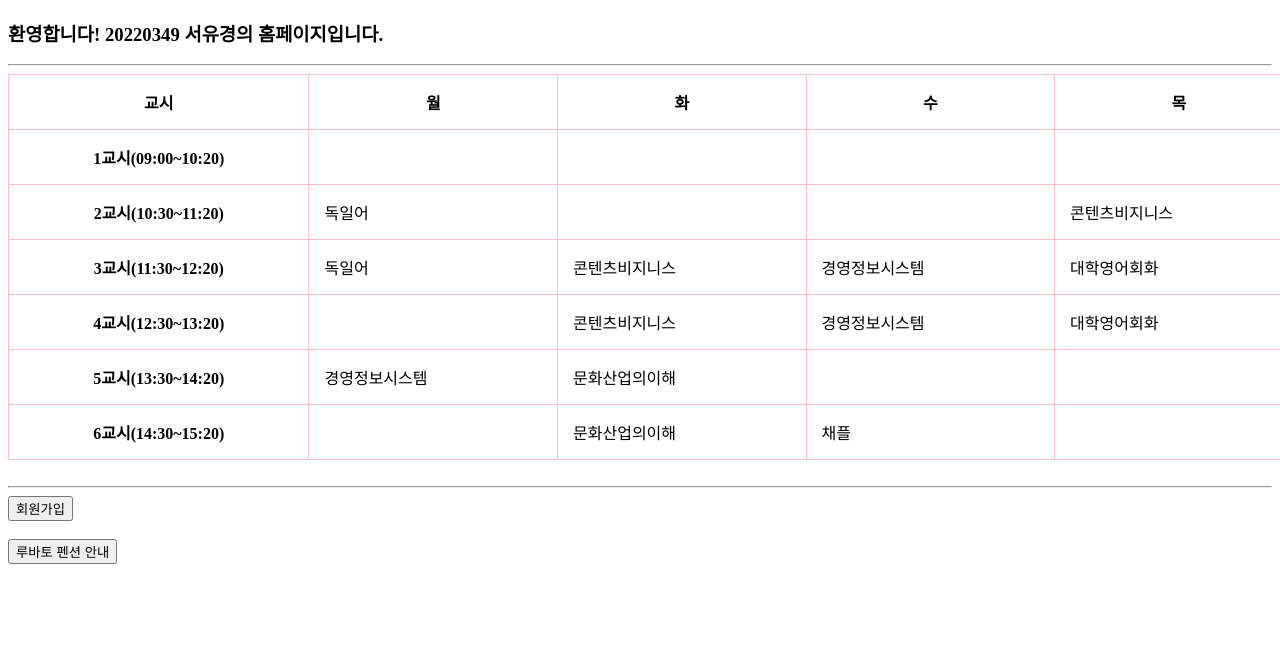
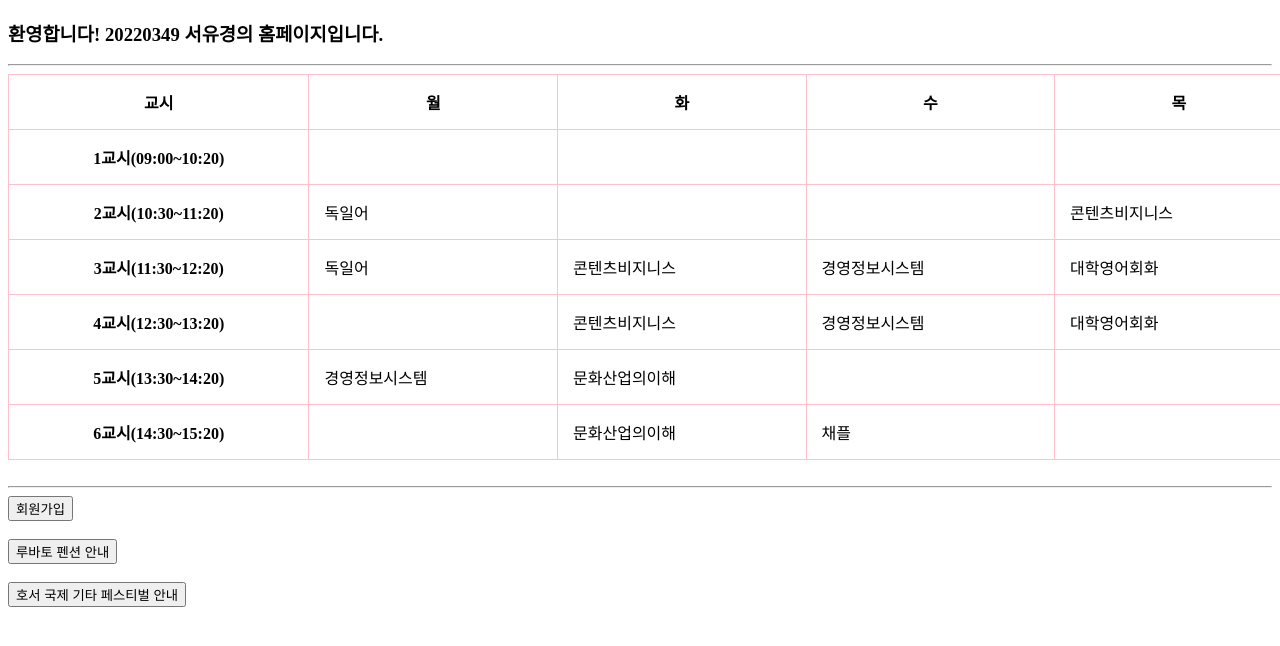
Before and after one commit to seo20220349/seo20220349.github.io, a plain HTML site: page index.html in a window 1280 px wide. Shown: the top 646 px of the page. Drawn offline with Linux system fonts and the light colour scheme.

Commit message:
페스티벌 안내

```diff
--- a/index.html
+++ b/index.html
@@ -90,8 +90,13 @@
  <input type="submit" value="회원가입">
  </form>
  <br>
+
  <form action="rubato.html">
     <input type="submit" value="루바토 펜션 안내">
+    </form>
+<br>
+<form action="festival.html">
+    <input type="submit" value="호서 국제 기타 페스티벌 안내">
     </form>
 </body>
 
```
